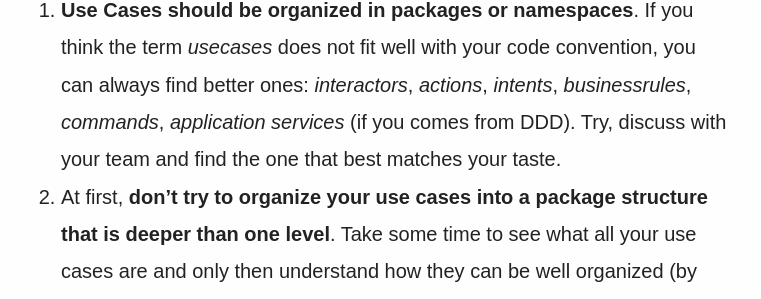
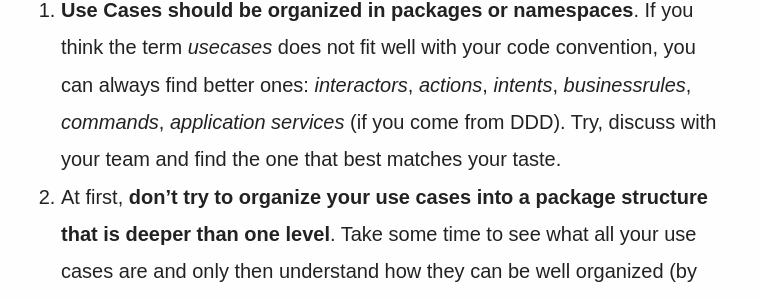
Before and after one commit to joebew42/joebew42.github.io, a Jekyll site: the page built from _posts/2021-10-23-use-cases-purpose-of-your-code.markdown, in a window 1280 px wide and 900 px high, scrolled down 5858 px. Shown: the part 149-448 px from the top of the window, without its empty margins (259-1020 px from the left). Built offline with Jekyll 4.4.1, drawn with Linux system fonts in a browser that asks for light colours; some web fonts are replaced.

Commit message:
Fix typo

```diff
--- a/_posts/2021-10-23-use-cases-purpose-of-your-code.markdown
+++ b/_posts/2021-10-23-use-cases-purpose-of-your-code.markdown
@@ -107,7 +107,7 @@ Spend some time reading at the code, understanding what it does, what the domain
 
 **Use Case desiderata:**
 
-1. **Use Cases should be organized in packages or namespaces**. If you think the term _usecases_ does not fit well with your code convention, you can always find better ones: _interactors_, _actions_, _intents_, _businessrules_, _commands_, _application services_ (if you comes from DDD). Try, discuss with your team and find the one that best matches your taste.
+1. **Use Cases should be organized in packages or namespaces**. If you think the term _usecases_ does not fit well with your code convention, you can always find better ones: _interactors_, _actions_, _intents_, _businessrules_, _commands_, _application services_ (if you come from DDD). Try, discuss with your team and find the one that best matches your taste.
 2. At first, **don't try to organize your use cases into a package structure that is deeper than one level**. Take some time to see what all your use cases are and only then understand how they can be well organized (by domain area, by actor, or whatever makes the organization clearer).
 3. The name of the use case should reveal the action that is about to happen on a specific domain object, so always choose an imperative form (_verb-noun_).
 4. Use cases are decoupled from the part of the system that triggers them, the callers should always depend on use cases (see `RevokeOrderRequest request`, and `RevokeOrderResponse`). Sometimes the response can happen in terms of callbacks instead of return values (see fig. 6 in the Appendix).
```
